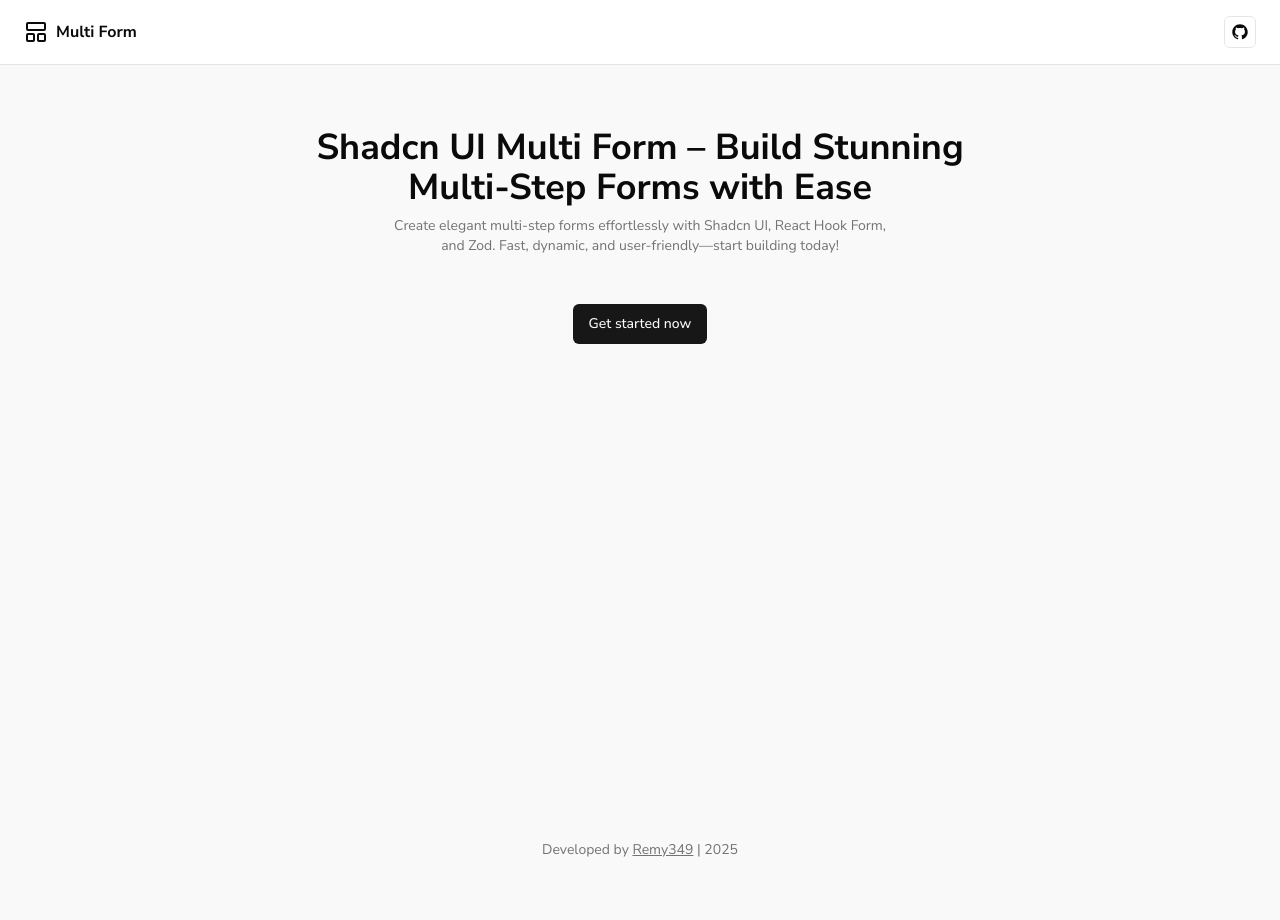
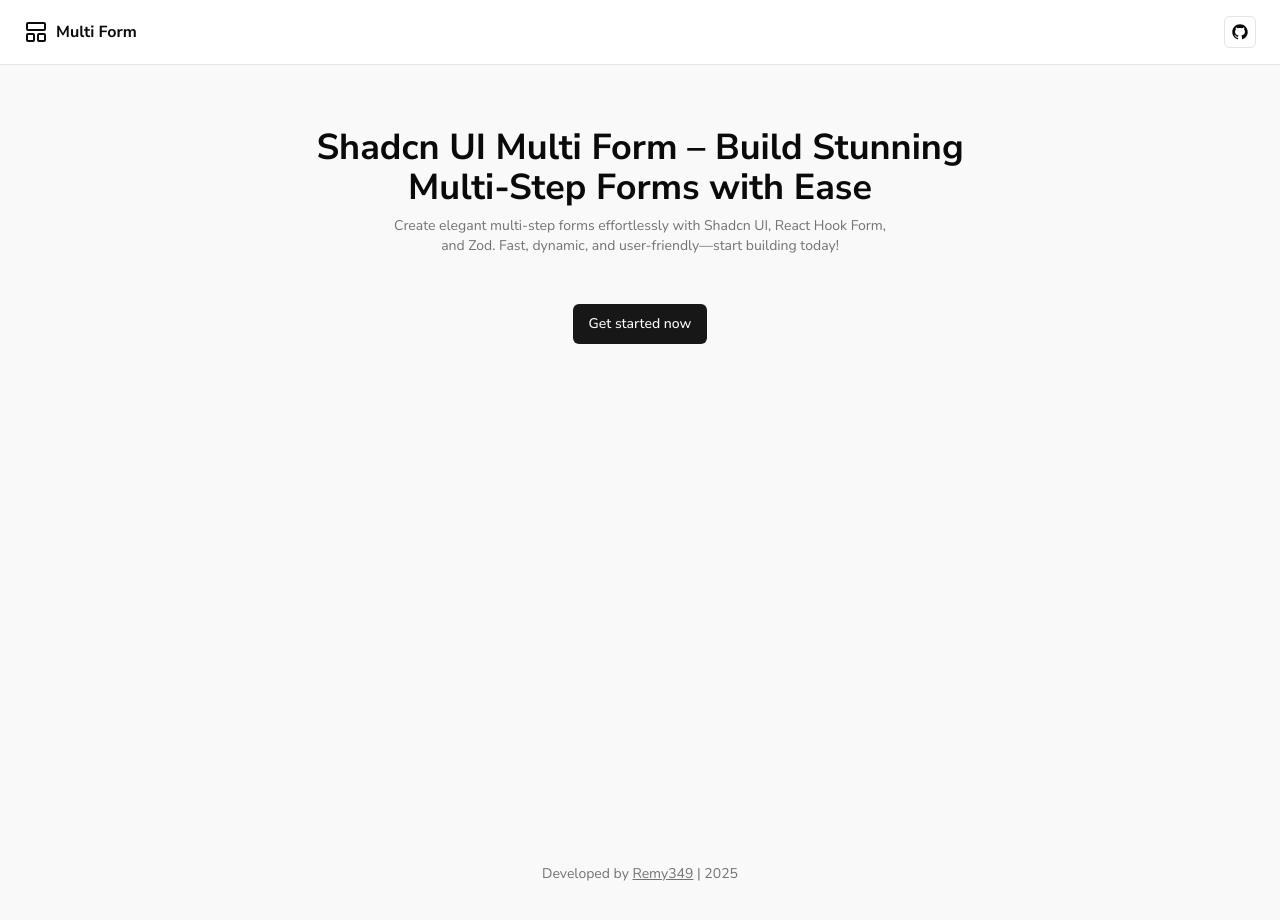
Before and after one commit to Remy349/shadcn-ui-multi-form, a Next.js app: page / in a window 1280 px wide. Shown: the top 920 px of the page. Built offline with nearby package versions, Linux system fonts and the light colour scheme.

Commit message:
modify: Minor changes

```diff
--- a/app/_components/footer.tsx
+++ b/app/_components/footer.tsx
@@ -2,7 +2,7 @@
 
 export const Footer = () => {
   return (
-    <footer className="pt-[2.5rem] pb-[2.5rem]">
+    <footer className="pt-[4rem] pb-[2.5rem]">
       <div className="px-6 mx-auto md:max-w-3xl lg:max-w-5xl xl:max-w-7xl">
         <div>
           <p className="text-muted-foreground text-sm text-center">
```
